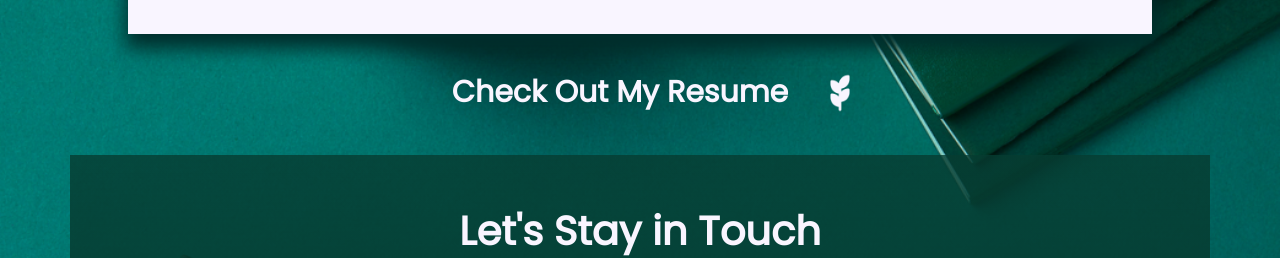
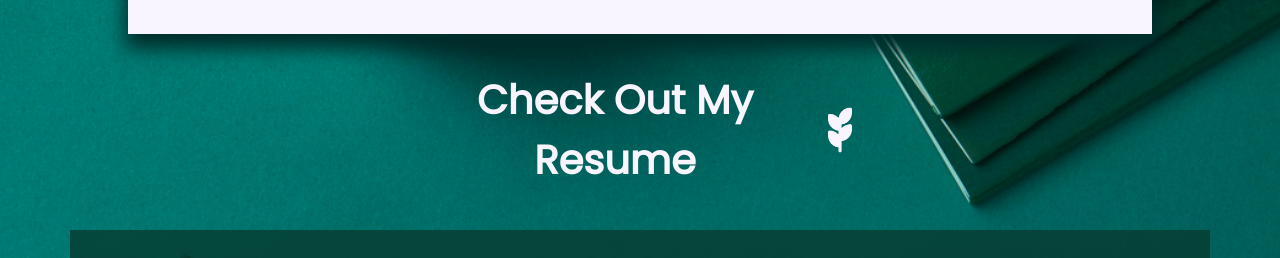
Before and after one commit to lindsay-henderson/lindsay-henderson-resume, a React (Create React App) app: page / in a window 1280 px wide. Shown: the part 3013-3271 px from the top of the page. Built offline with nearby package versions, Linux system fonts and the light colour scheme.

Commit message:
update resume

```diff
--- a/src/styles/resume.css
+++ b/src/styles/resume.css
@@ -2,7 +2,7 @@
   display: flex;
   align-items: center;
   justify-content: center;
-  color: #f9f5ff;
+  color: #F9A03F;;
   text-align: center;
   width: 300px;
   padding: 0;
@@ -11,26 +11,23 @@
 }
 
 #test2 > h1 {
-  width: 200px;
+  width: 250px;
   padding: 0;
   color: #f9f5ff;
   margin-bottom: 0;
-  font-size: 30px;
+  font-size: 40px;
 }
 
 .resume {
   display: flex;
   justify-content: center;
   align-items: center;
-  color: #f9f5ff;
+  color: #F9A03F;;
   text-align: center;
   width: 100%;
   padding: 0;
   border: 0;
   margin: 0;
-  filter: blur(4px);
-  animation: fade-in 0.8s 0.1s forwards cubic-bezier(0.11, 0, 0.5, 0);
-
 }
 
 #test2 , #resume-link {
@@ -46,13 +43,18 @@
 
 h1 {
   margin:0;
+  color: #F9A03F;
 }
 .gold {
-  display: none
+  display: none;
+  height: 50px;
+  width: 50px;
 }
 
 .light {
   display: inline;
+  height: 50px;
+  width: 50px;
 }
 
 h1:hover + .gold {
```
Also changed, not shown: 1 other file (tests, documents, lock files or other folders).
